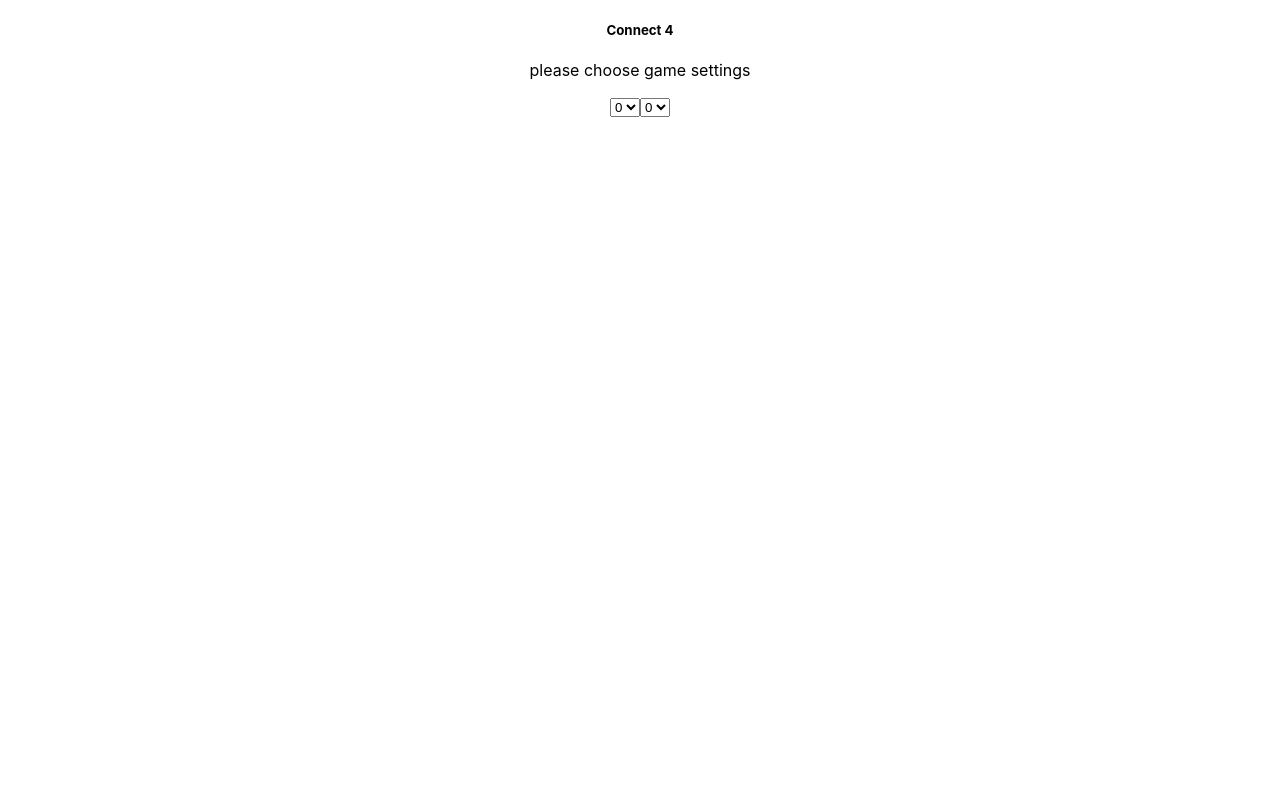
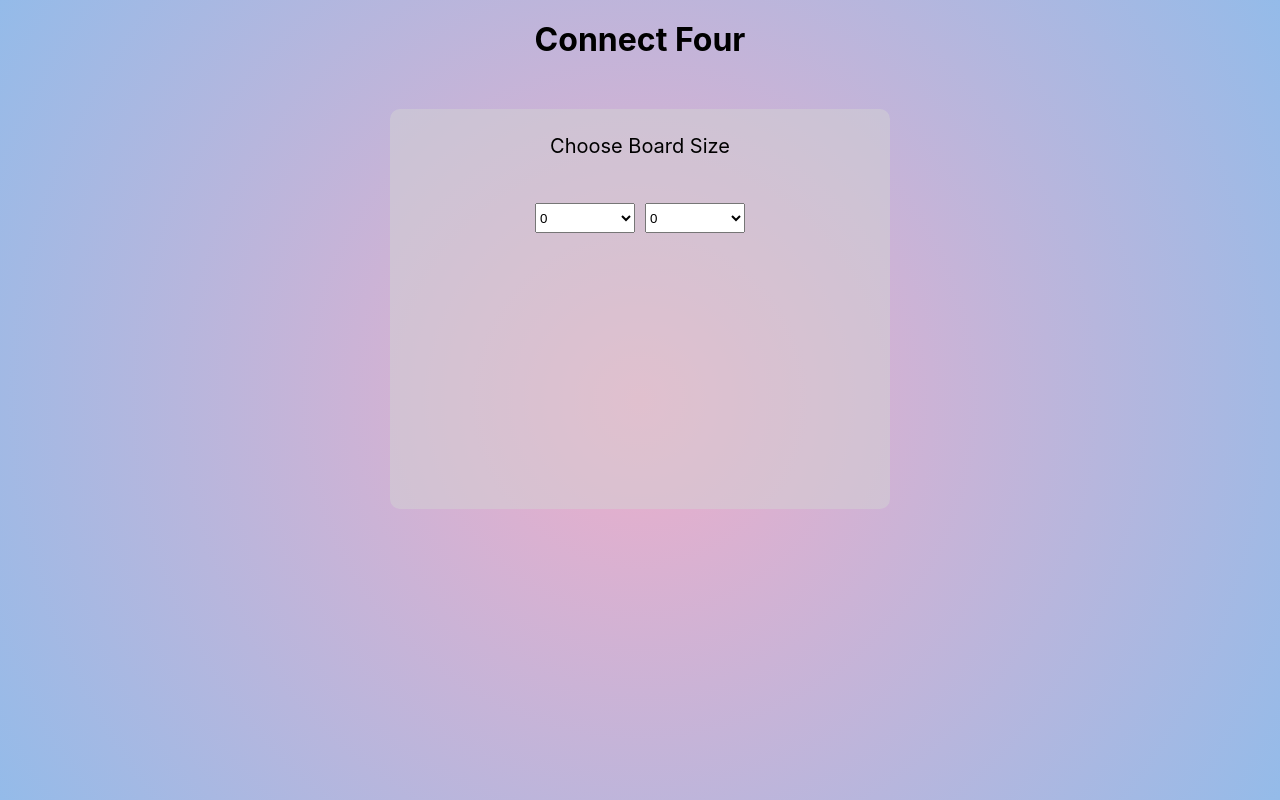
Before and after one commit to innaya12/4-In-a-row, a React (Create React App) app in the folder connect4/: page / in a window 1280 px wide. Built offline with nearby package versions, Linux system fonts and the light colour scheme.

Commit message:
start of css

```diff
--- a/connect4/src/App.css
+++ /dev/null
@@ -1,38 +0,0 @@
-.App {
-  text-align: center;
-}
-
-.App-logo {
-  height: 40vmin;
-  pointer-events: none;
-}
-
-@media (prefers-reduced-motion: no-preference) {
-  .App-logo {
-    animation: App-logo-spin infinite 20s linear;
-  }
-}
-
-.App-header {
-  background-color: #282c34;
-  min-height: 100vh;
-  display: flex;
-  flex-direction: column;
-  align-items: center;
-  justify-content: center;
-  font-size: calc(10px + 2vmin);
-  color: white;
-}
-
-.App-link {
-  color: #61dafb;
-}
-
-@keyframes App-logo-spin {
-  from {
-    transform: rotate(0deg);
-  }
-  to {
-    transform: rotate(360deg);
-  }
-}
--- a/connect4/src/App.js
+++ b/connect4/src/App.js
@@ -1,5 +1,5 @@
 import React from 'react';
-import './App.css';
+import './style/style.css';
 import {
   BrowserRouter as Router,
   Switch,
@@ -8,7 +8,7 @@ import {
 } from "react-router-dom";
 import GameEntry from './component/gameEntry';
 import OnePlayer from './component/player';
-import Play from './component/play'
+import Play from './component/play';
 const game = require('./classes/game');
 const Board = require('./classes/board');
 
@@ -19,7 +19,8 @@ function App() {
 
   return (
     <Router>
-      <div className="App">
+      <div className="main">
+        <h1 className='header'>Connect Four</h1>
         <Switch>
           <Route path={"/Player"} component={OnePlayer}/>
           <Route path={"/play"} component={Play}/>
--- a/connect4/src/classes/game.jsx
+++ b/connect4/src/classes/game.jsx
@@ -15,6 +15,7 @@ class Game {
         this.board = new board(rows, cols);
         this.rows = rows;
         this.cols = cols;
+        console.log('setting board');
     }
 
     getBoard() {
--- a/connect4/src/component/gameEntry.jsx
+++ b/connect4/src/component/gameEntry.jsx
@@ -41,15 +41,15 @@ class GameEntry extends React.Component{
     }
 
     render(){
-        console.log(this.state.numOfPlayers)
+        console.log(this.state.numOfPlayers);
         const {numOfPlayers, row, col} = this.state;
         return(
-            <div>
-                <h5>Connect 4</h5>
+            <div className='gameEntry'>
                 {(row === 0 ||  col ===0) &&
-                <div>
+                <div className='inner'>
                     <form action="/action_page.php">
-                        <p>please choose game settings</p>
+                        <p className='title'>Choose Board Size</p>
+                        <div className='sizeInput'>
                             <select onChange={this.onChange} name="width">
                                 <option value="0" defaultValue>0</option>
                                 <option value="4">4</option>
@@ -57,6 +57,8 @@ class GameEntry extends React.Component{
                                 <option value="6">6</option>
                                 <option value="7">7</option>
                             </select>
+                        </div>
+                        <div className='sizeInput'>
                             <select onChange={this.onChange} name="height">
                                 <option value="0" defaultValue>0</option>
                                 <option value="4">4</option>
@@ -64,10 +66,11 @@ class GameEntry extends React.Component{
                                 <option value="6">6</option>
                                 <option value="7">7</option>
                             </select>
+                        </div>
                     </form>
                 </div>}
                 {(row !== 0 &&  col !==0) &&
-                <div>
+                <div className='inner'>
                     <input name={"numOfPlayers"} type={"radio"} value={"1"} onChange={this.onChangeNumOfPlayers}/>1
                     <input name={"numOfPlayers"} type={"radio"} value={"2"} onChange={this.onChangeNumOfPlayers}/>2
                 </div>}
--- /dev/null
+++ b/connect4/src/style/main.scss
@@ -0,0 +1,35 @@
+.main {
+    height: 100vh;
+    background: rgb(238,174,202);
+    background: radial-gradient(circle, rgba(238,174,202,1) 0%, rgba(148,187,233,1) 100%);
+}
+
+.header {
+    margin: 0;
+    text-align: center;
+    padding: 20px 0;
+}
+
+.gameEntry {
+    width: 500px;
+    height: 400px;
+    border-radius: 10px;
+    background-color: #d3d3d380;
+    text-align: center;
+    margin: 30px auto;
+    .inner {
+
+    }
+}
+.title {
+    font-size: 20px;
+    padding: 25px 0;
+}
+.sizeInput {
+    display: inline;
+    margin: 0 5px;
+    select {
+        width: 100px;
+        height: 30px;
+    }
+}
--- /dev/null
+++ b/connect4/src/style/style.css
@@ -0,0 +1,30 @@
+.main {
+  height: 100vh;
+  background: #eeaeca;
+  background: -webkit-radial-gradient(circle, #eeaeca 0%, #94bbe9 100%);
+  background: -o-radial-gradient(circle, #eeaeca 0%, #94bbe9 100%);
+  background: radial-gradient(circle, #eeaeca 0%, #94bbe9 100%); }
+
+.header {
+  margin: 0;
+  text-align: center;
+  padding: 20px 0; }
+
+.gameEntry {
+  width: 500px;
+  height: 400px;
+  border-radius: 10px;
+  background-color: #d3d3d380;
+  text-align: center;
+  margin: 30px auto; }
+
+.title {
+  font-size: 20px;
+  padding: 25px 0; }
+
+.sizeInput {
+  display: inline;
+  margin: 0 5px; }
+  .sizeInput select {
+    width: 100px;
+    height: 30px; }
--- /dev/null
+++ b/connect4/src/style/style.scss
@@ -0,0 +1 @@
+@import './main.scss';
```
Also changed, not shown: 1 other file (tests, documents, lock files or other folders). Lines whose indentation alone changed are shown as unchanged.
